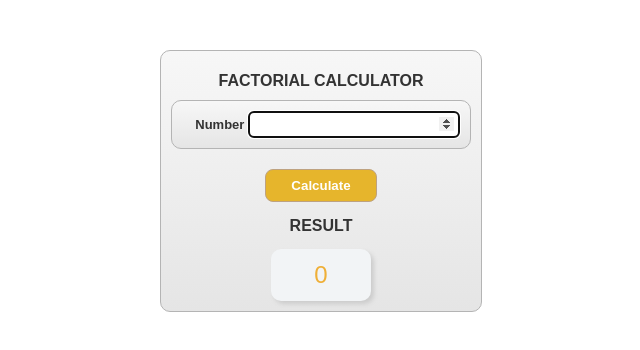
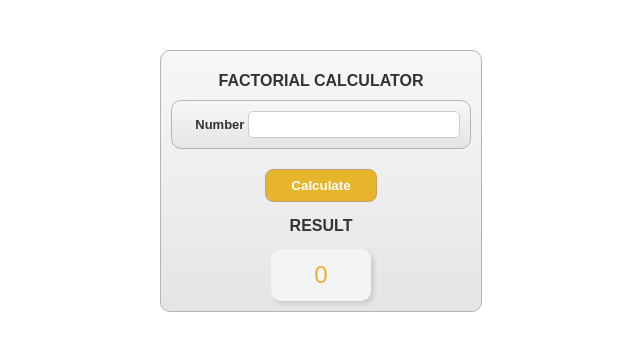
Before and after one commit to edysegura/js-automated-tests, a website: page app/index.html in a window 1280 px wide. Shown: the whole page, without its empty margins (319-959 px from the left). Drawn offline with Linux system fonts and the light colour scheme.

Commit message:
Style input number

```diff
--- a/app/css/style.css
+++ b/app/css/style.css
@@ -41,6 +41,19 @@ input {
   width: 200px;
 }
 
+input[type='number'] {
+  -moz-appearance: textfield;
+  appearance: textfield;
+  outline: none;
+  margin: 0;
+}
+
+input[type='number']::-webkit-inner-spin-button,
+input[type='number']::-webkit-outer-spin-button {
+  -webkit-appearance: none;
+  margin: 0;
+}
+
 button,
 .result span {
   border-radius: 10px;
```
